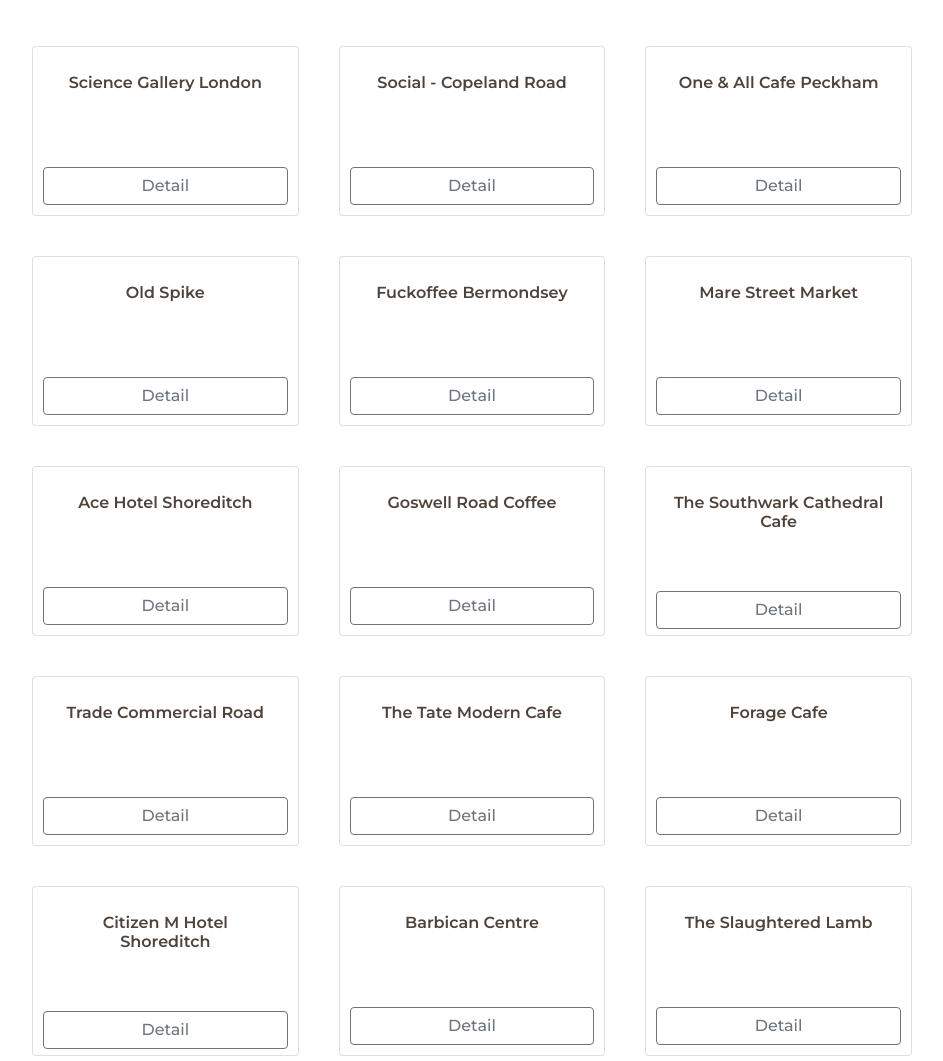
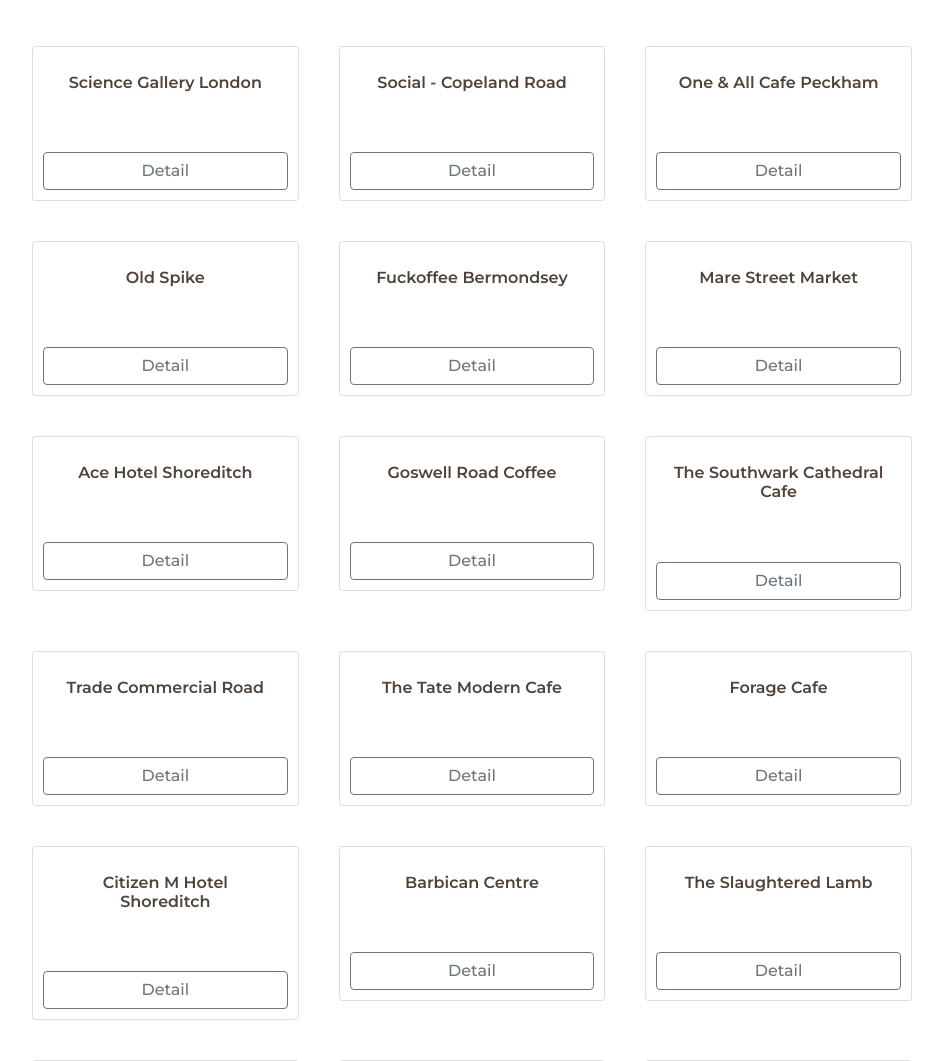
Before and after one commit to chia9322/cafe-tour, a Flask app: page / in a window 1280 px wide. Shown: the part 107-1168 px from the top of the page, without its empty margins (168-1111 px from the left). Run offline with Flask 2, Linux system fonts and the light colour scheme; data comes from the database, SQL or seed files in the repository; some libraries are stand-ins or nearby versions.

Commit message:
Remove cafe card height constraint

```diff
--- a/static/css/styles.css
+++ b/static/css/styles.css
@@ -28,7 +28,6 @@ body {
 
 /* Cafes Section*/
 .card {
-  height: 170px;
   padding: 10px;
 }
 
```
